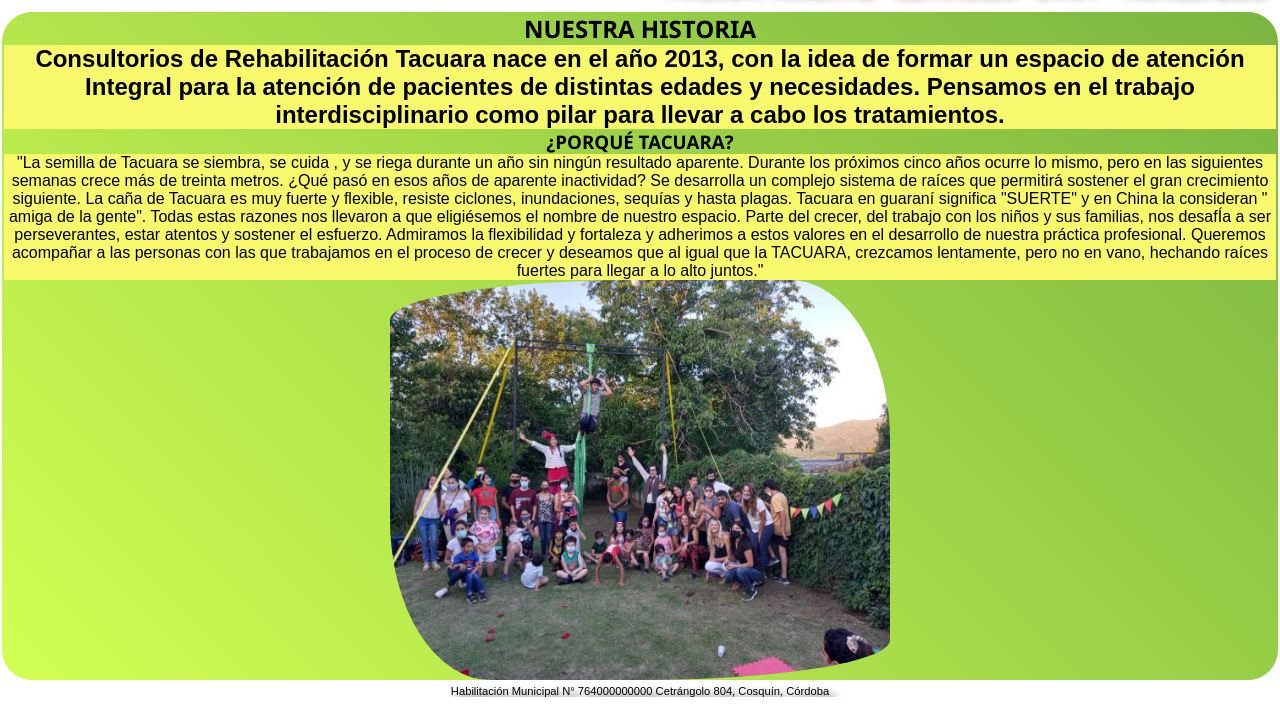
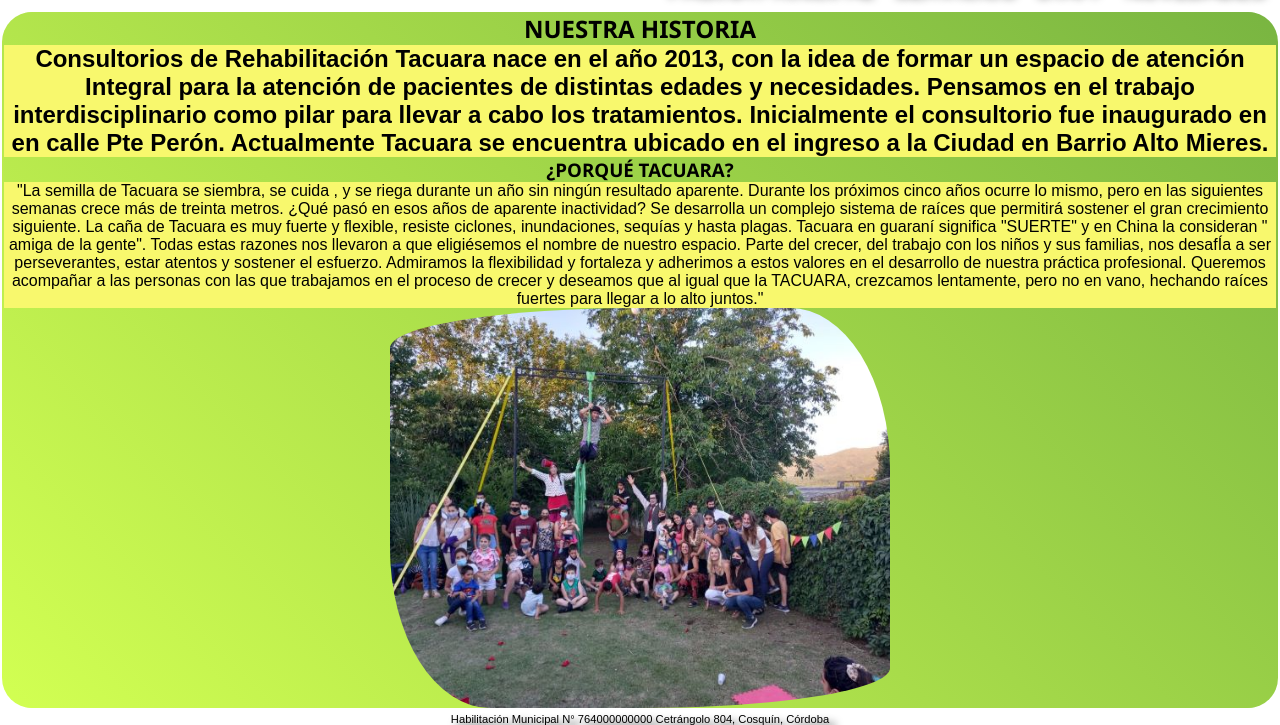
Before and after one commit to CAROLINAMAIQUEZ/animandomisitio, a plain HTML site: page Institucional.html in a window 1280 px wide. Shown: the part 211-936 px from the top of the page. Before the commit the page ends 908 px from the top, so only its background shows below. Drawn offline with nearby package versions, Linux system fonts and the light colour scheme.

Commit message:
modifico algo minimo para correccion

```diff
--- a/Institucional.html
+++ b/Institucional.html
@@ -28,7 +28,7 @@
 <section class="tacuara">
         <h1>NUESTRA HISTORIA</h1>
         <h2 class="leyenda">Consultorios de Rehabilitación Tacuara nace en el año 2013, con la idea de formar un espacio de atención Integral para la atención de pacientes de distintas edades y necesidades.
-            Pensamos en el trabajo interdisciplinario como pilar para llevar a cabo los tratamientos.
+            Pensamos en el trabajo interdisciplinario como pilar para llevar a cabo los tratamientos. Inicialmente el consultorio fue inaugurado en en calle Pte Perón. Actualmente Tacuara se encuentra ubicado en el ingreso a la Ciudad en Barrio Alto Mieres.
         </h2>
 
         <h3> ¿PORQUÉ TACUARA?
```
